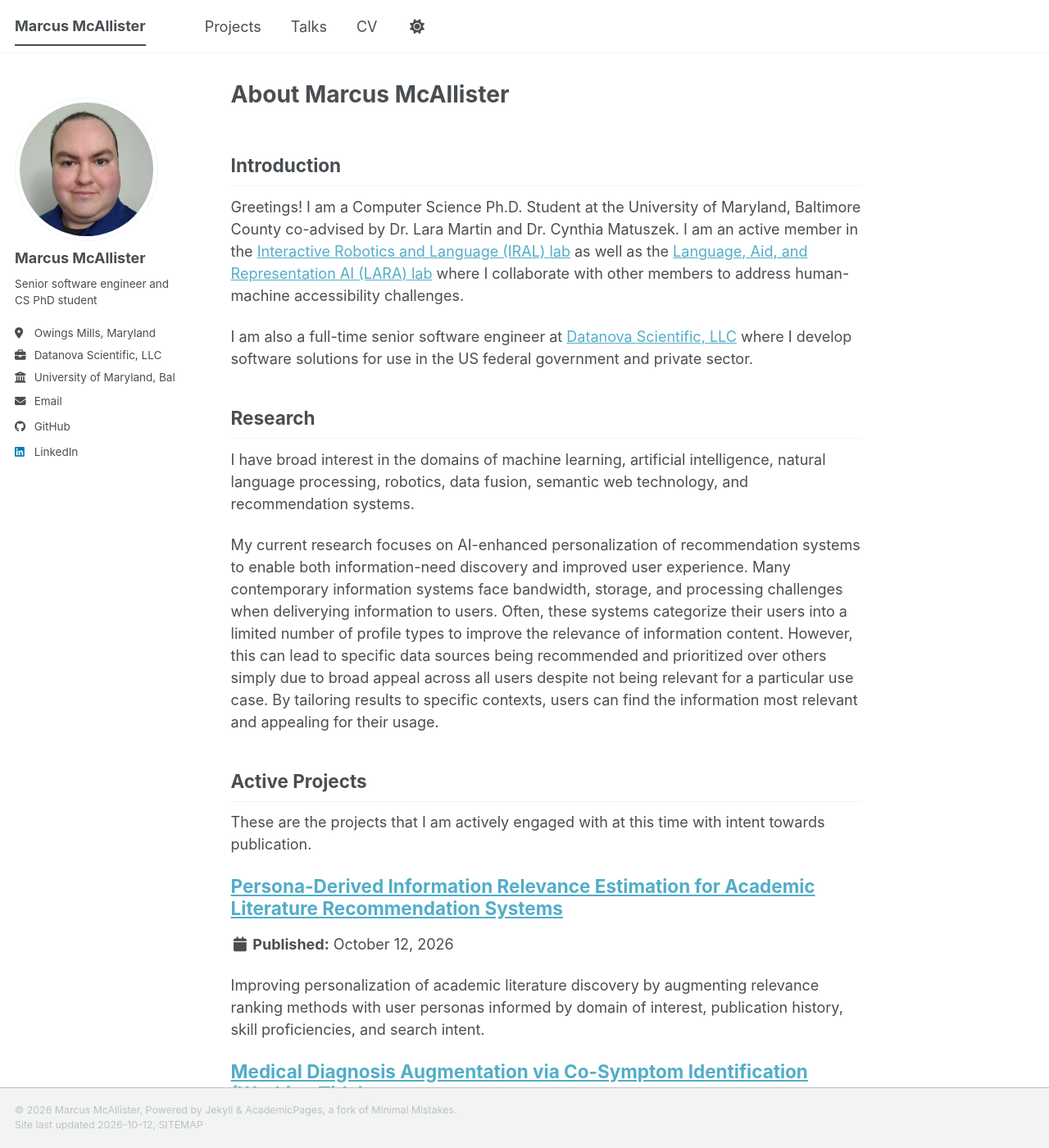
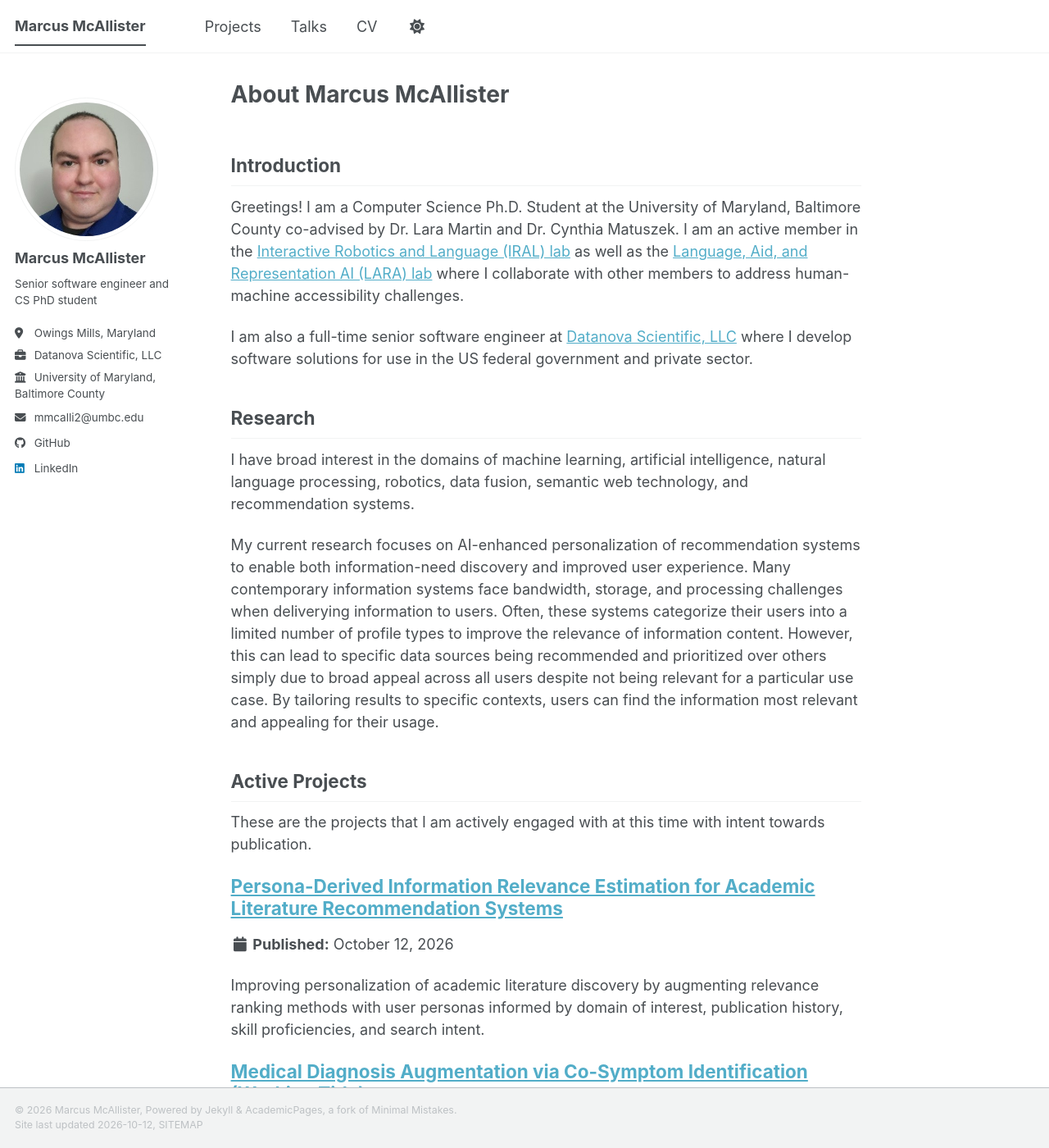
Before and after one commit to mmcalli2/mmcalli2.github.io, a Jekyll site: the page built from _pages/about.md, in a window 1280 px wide and 1400 px high. Shown: the whole window at 82% size. Built offline with Jekyll 4.4.1, drawn with Linux system fonts in a browser that asks for light colours; a style sheet for code colours, icons or effects is not loaded.

Commit message:
Added text wrapping for author profile text.  Displays email instead of the term Email in author profile.

```diff
--- a/_includes/author-profile.html
+++ b/_includes/author-profile.html
@@ -37,7 +37,7 @@
         <li><a href="{{ author.uri }}"><i class="fas fa-fw fa-link icon-pad-right" aria-hidden="true"></i>{{ site.data.ui-text[site.locale].website_label | default: "Website" }}</a></li>
       {% endif %}
       {% if author.email %}
-        <li><a href="mailto:{{ author.email }}"><i class="fas fa-fw fa-envelope icon-pad-right" aria-hidden="true"></i>{{ site.data.ui-text[site.locale].email_label | default: "Email" }}</a></li>
+        <li><a href="mailto:{{ author.email }}"><i class="fas fa-fw fa-envelope icon-pad-right" aria-hidden="true"></i>{{ author.email }}</a></li>
       {% endif %}
 
       <!-- Font Awesome and Academicons icons / Academic websites -->
--- a/_sass/layout/_sidebar.scss
+++ b/_sass/layout/_sidebar.scss
@@ -197,6 +197,7 @@
   @media screen and (min-width: 1024px) {
     display: block;
   }
+  white-space: normal;
 }
 
 .author__pronouns {
```
